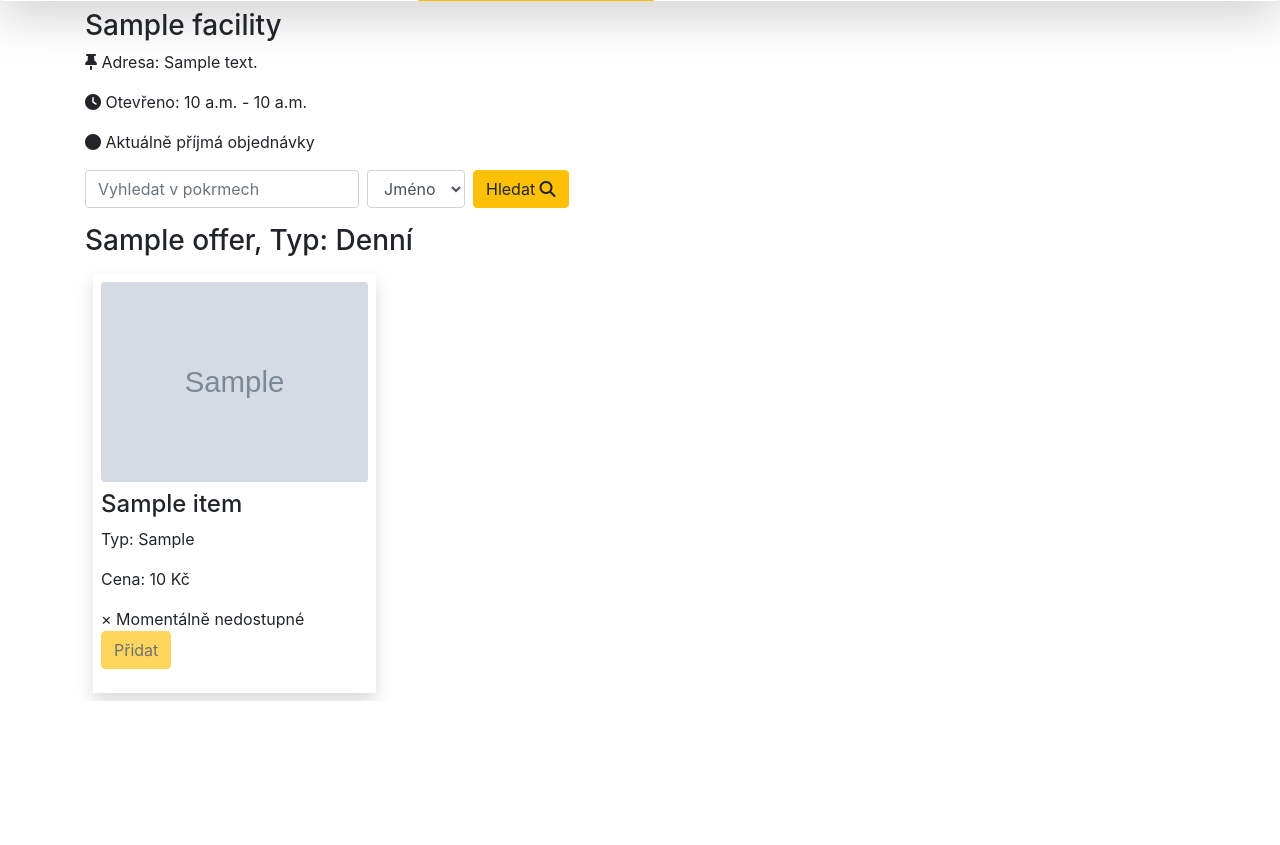
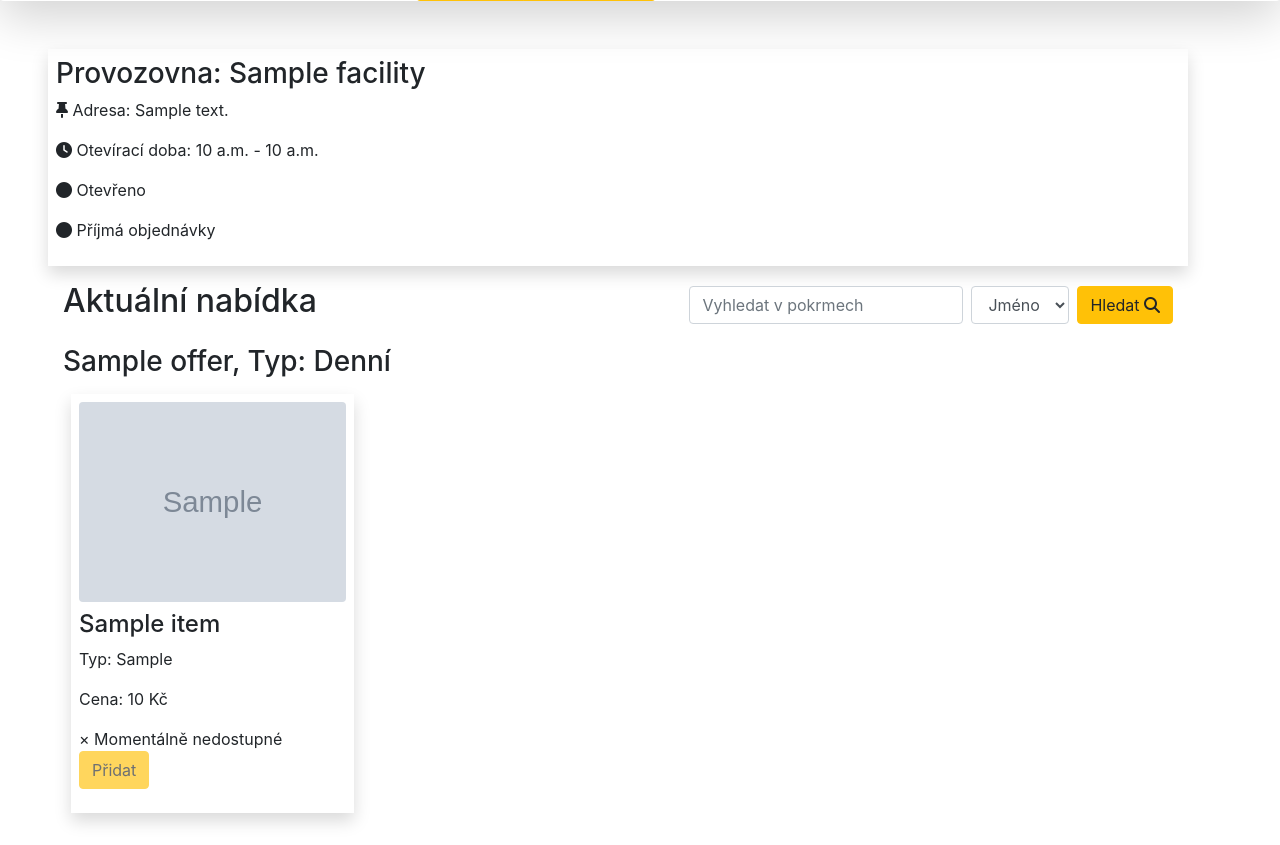
Before and after one commit to Griperis/IIS-Food-Delivery, a Django app: page /facility/1 in a window 1280 px wide. Shown: the part 199-1044 px from the top of the page. Before the commit the page ends 900 px from the top, so only its background shows below. Run offline with Django 3.2, Linux system fonts and the light colour scheme; tables that the repository leaves empty hold one stand-in row (values such as "Sample post"); grey boxes marked "Sample" are stand-in pictures; some libraries are stand-ins or nearby versions.

Commit message:
facility_detail almost done

```diff
--- a/FoodDelivery/cookies.py
+++ b/FoodDelivery/cookies.py
@@ -47,7 +47,10 @@ def load_order_state(request, facility_id):
         return {'order': {}, 'prize': 0}
     else:
         item_count = json.loads(order_state)
-        return parse_order_state(item_count[facility_id])
+        if facility_id in item_count:
+            return parse_order_state(item_count[facility_id])
+        else:
+            return {'order': {}, 'prize':0}
 
 def save_order_state(response, order_state, facility_id):
     to_serialize = {facility_id: {}}
--- a/FoodDelivery/forms.py
+++ b/FoodDelivery/forms.py
@@ -15,6 +15,3 @@ class CustomUserChangeForm(UserChangeForm):
     class Meta:
         model = CustomUser
         fields = ('username', 'email')
-
-class ItemSearchForm(forms.Form):
-    search_field = forms.CharField(label='Vyhledat', max_length=100)
--- a/FoodDelivery/models.py
+++ b/FoodDelivery/models.py
@@ -81,6 +81,8 @@ class Facility(models.Model):
     closing_time = models.TimeField(name='closing_time')
     state = models.CharField(max_length=20, choices=FACILITY_STATE)
     offers = models.ManyToManyField(to=Offer, blank=True)
+    min_prize = models.IntegerField(default=0)
+
 
     def __str__(self):
         return self.name
--- a/FoodDelivery/templates/app/facility/facility_detail.html
+++ b/FoodDelivery/templates/app/facility/facility_detail.html
@@ -14,7 +14,7 @@
         {% endfor %}
     </div>
     <p>Cena celkem: {{ summary.price }} Kč</p>
-    {% if user.is_authenticated %}
+    {% if user.is_authenticated and summary.price >= facility.min_prize %}
         <form method="POST">
             {% csrf_token %}
             <button type="submit" class="btn btn-warning btn-block" {% if not can_order %} disabled {% endif %}>Objednat</button>
@@ -25,29 +25,36 @@
             <a href="{% url 'login' %}" class="btn btn-warning">Přihlásit se</a>
             <a href="{% url 'register' %}" class="btn btn-warning">Registrovat se</a>
         </div>
+    {% else %}
+        Minimální cena objednávky: <br>
+        {{ facility.min_prize }} Kč
     {% endif %}
 </div>
-<div class="container mt-2">
-    <h3>{{ facility.name }}</h3>
+<div class="container mt-5 shadow ml-5 p-2">
+    <h3>Provozovna: {{ facility.name }}</h3>
     <p><i class="fas fa-thumbtack color-yellow"></i> Adresa: {{ facility.address }}</p>
-    <p><i class="fas fa-clock color-yellow"></i> Otevřeno: {{ facility.opening_time }} - {{ facility.closing_time }}</p>
+    <p><i class="fas fa-clock color-yellow"></i> Otevírací doba: {{ facility.opening_time }} - {{ facility.closing_time }}</p>
+    {% if is_open %}
+        <p><i class="fas fa-circle online-symbol"></i> Otevřeno</p>
+    {% else %}
+        <p><i class="fas fa-circle offline-symbol"></i> Zavřeno</p>
+    {% endif %}
     {% if facility.state == 'A' %}
-        <i class="fas fa-circle online-symbol"></i>
-        Aktuálně příjmá objednávky
+        <p><i class="fas fa-circle online-symbol"></i> Příjmá objednávky</p>
     {% elif facility.state == 'D' %}
-        <i class="fas fa-circle offline-symbol"></i>
-        Nepříjmá objednávky
+        <p><i class="fas fa-circle offline-symbol"></i> Nepříjmá objednávky</p>
     {% endif %}
+</div>
+<div class="container pb-4 ml-5">
     <form class="form-inline mt-3" method="GET">
-        <input class="form-control mr-2" type="text" name="search" placeholder="Vyhledat v pokrmech">
-        <select name="filter" class="form-control mr-2">
-            <option value="name">Jméno</option>
-            <option value="type">Typ</option>
+        <h2 class="mr-auto">Aktuální nabídka</h2>
+        <input class="form-control mr-2" type="text" name="search" value="{{ search_form.search }}" placeholder="Vyhledat v pokrmech">
+        <select name="filter-type" class="form-control mr-2">
+            <option value="name" {% if search_form.type == 'name' %} selected {% endif %}>Jméno</option>
+            <option value="type" {% if search_form.type == 'type' %} selected {% endif %}>Typ</option>
         </select>
         <button class="btn btn-warning" type="submit">Hledat <i class="fas fa-search"></i></button>
     </form>
-</div>
-<div class="container">
     {% for offer in offers.values %}
     <div class="fd-offer-container">
         <h3>{{ offer.name }}, Typ: {% if offer.variant == 'P' %}Stálá{% elif offer.variant == 'D'%}Denní{% endif %}</h3>
@@ -64,7 +71,8 @@
                 <p>Cena: {{ item.price }} Kč</p>
                 {% if not item.in_stock %}&times; Momentálně nedostupné{% endif %}
                 <form method="GET" action="">
-                    <button type="submit" class="btn btn-warning" name="add_item" value="{{ item.pk }}" {% if not item.in_stock %} disabled {% endif %}>Přidat</button>
+                    <button type="submit" class="btn btn-warning mt-auto" name="add_item"
+                    value="{{ item.pk }}" {% if not item.in_stock or not is_open or facility.state == 'D' %} disabled {% endif %}>Přidat</button>
                 </form>
                 </div>
             </div>
--- a/FoodDelivery/views.py
+++ b/FoodDelivery/views.py
@@ -1,6 +1,7 @@
 from django.shortcuts import render, redirect, get_object_or_404, HttpResponse, loader, HttpResponseRedirect
 from .models import CustomUser, Facility, Offer, Order, Item, Food, Drink, OrderItem
 from .forms import CustomUserCreationForm
+import datetime
 from .cookies import *
 
 def index(request):
@@ -12,19 +13,15 @@ def index(request):
 def user_profile(request):
     return render(request, 'app/user_profile.html')
 
-def filter_offers(facility, request):
-    search_field = ''
-    type_field = ''
-    if request.GET.get('search'):
-        search_field = request.GET['search']
-    if request.GET.get('type'):
-        type_field = request.GET['type']
-
+def filter_offers(facility, search_field, type_field):
     offers = facility.offers.all()
     filtered_offers = {}
     for offer in offers:
         if search_field != '':
-            filtered_items = offer.items.filter(name__contains=search_field)
+            if type_field == 'type':
+                filtered_items = offer.items.filter(variant__contains=search_field)
+            else:
+                filtered_items = offer.items.filter(name__contains=search_field)
         else:
             filtered_items = offer.items.all()
         filtered_offers[offer.pk] = {'items': filtered_items, 'name': offer.name, 'variant': offer.variant}
@@ -52,9 +49,23 @@ def facility_detail(request, facility_id):
         return response
     else:
         facility = get_object_or_404(Facility, pk=facility_id)
-        filtered_offers = filter_offers(facility, request)
 
-        context = {'facility': facility, 'offers': filtered_offers, 'can_order': True, 'summary': {}}
+        search_field = ''
+        type_field = ''
+        if request.GET.get('search'):
+            search_field = request.GET['search']
+        if request.GET.get('filter-type'):
+            type_field = request.GET['filter-type']
+
+        search_form = {'search': search_field, 'type': type_field}
+        filtered_offers = filter_offers(facility, search_field, type_field)
+
+        now = datetime.datetime.now().time()
+        is_open = now >= facility.opening_time and facility.closing_time <= now
+        print(is_open)
+
+        context = {'facility': facility, 'offers': filtered_offers, 'can_order': True, 'summary': {}, 'search_form': search_form, 'is_open': is_open}
+
         order_summary = load_order_state(request, str(facility_id))
         if request.GET.get('add_item'):
             added_item_id = request.GET['add_item']
@@ -62,8 +73,13 @@ def facility_detail(request, facility_id):
         elif request.GET.get('remove_item'):
             removed_item_id = request.GET['remove_item']
             order_summary = remove_order_item(request, removed_item_id, str(facility_id))
+
         if len(order_summary['order']) == 0:
             context['can_order'] = False
+
+        if facility.state == 'D' or not is_open:
+            context['can_order'] = False
+
         context['summary'] = order_summary
         response = render(request, 'app/facility/facility_detail.html', context)
 
```
Lines whose indentation alone changed are shown as unchanged.
